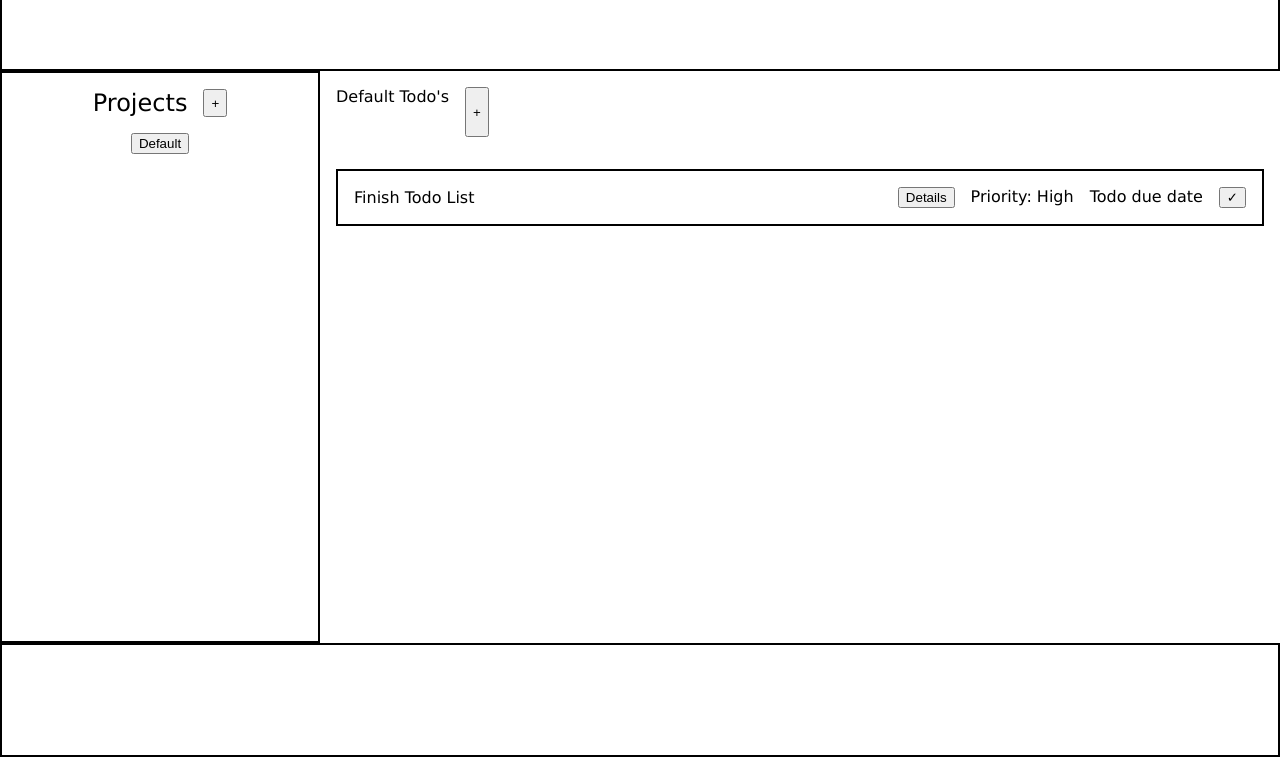
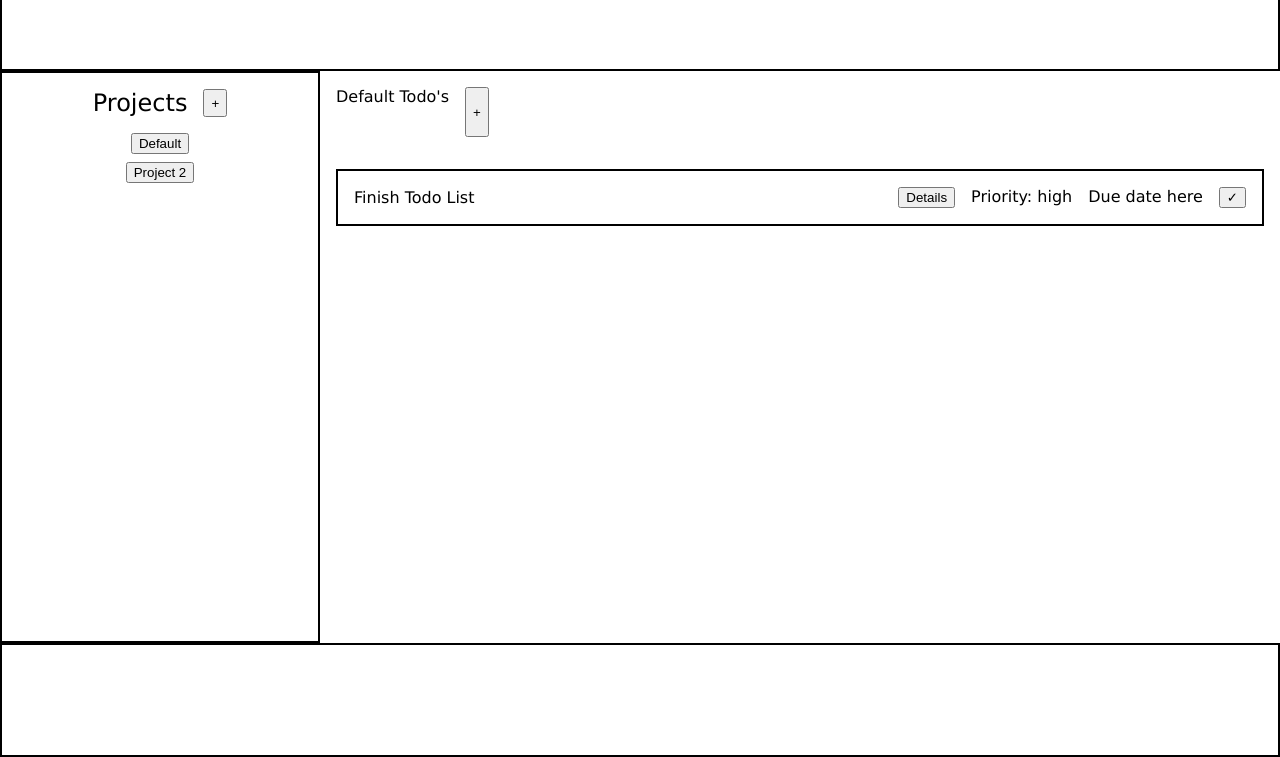
Before and after one commit to Alejandro2004programs/Task-Manager, a website built with webpack: page src/template.html in a window 1280 px wide. Both pictures are taken after a click on the button "Default". Shown: the part 43-800 px from the top of the page. Built offline with nearby package versions, Linux system fonts and the light colour scheme.

Commit message:
finished functionality for adding new projects, rendering projects, and rendering the existing todos for each project

```diff
--- a/src/dom.js
+++ b/src/dom.js
@@ -10,21 +10,40 @@
             projectButton.setAttribute("class", ".projectButton");
             projectButton.setAttribute("data-id", projectsArray[i].dataId);
             projectsContainer.appendChild(projectButton);
+            projectButton.addEventListener("click", () => {
+                this.renderTodos(projectsArray[i]);
+            });
         }
     },
     renderTodos(project) {
         const todoContainer = document.querySelector(".todoListContainer");
         todoContainer.replaceChildren();
-
-        for(let i = 0; i <= project.TodoList; i++) {
+        for(let i = 0; i <= project.todoList.length - 1; i++) {
+            const currentTodo = project.todoList[i];
             const todoDiv = document.createElement("div");
             const todoLeft = document.createElement("div");
             const todoRight = document.createElement("div");
             todoLeft.setAttribute("class", "todoLeft");
             todoRight.setAttribute("class", "todoRight");
+            todoDiv.setAttribute("class", "todo");
+            const todoTitle = document.createElement("p");
+            const todoDetails = document.createElement("button");
+            const todoPriority = document.createElement("p");
+            const todoDueDate = document.createElement("p");
+            const todoRemove = document.createElement("button");
+            todoTitle.textContent = currentTodo.title;
+            todoDetails.textContent = "Details";
+            todoPriority.textContent = currentTodo.priority;
+            todoDueDate.textContent = currentTodo.dueDate;
+            todoRemove.textContent = "✓";
+            todoLeft.appendChild(todoTitle);
+            todoRight.appendChild(todoDetails);
+            todoRight.appendChild(todoPriority);
+            todoRight.appendChild(todoDueDate);
+            todoRight.appendChild(todoRemove);
             todoDiv.appendChild(todoLeft);
             todoDiv.appendChild(todoRight);
-
+            todoContainer.appendChild(todoDiv);
         }
     }
 };
@@ -54,4 +73,5 @@
 }
 
 
+
 export {DOM, setUpProjectDialog};
--- a/src/index.js
+++ b/src/index.js
@@ -4,9 +4,13 @@
 import {DOM, setUpProjectDialog} from "./dom.js";
 
 setUpProjectDialog();
-
 createProject("Default");
 createTodo(projectsArray[0], "Finish Todo List", "Description goes here", "Due date here", "Priority: high");
+createProject("Project 2");
+createTodo(projectsArray[1], "Keep working on the todo list", "desc.", "due date here", "Priority: medium");
+createTodo(projectsArray[1], "Just testing multiple todos", "desc.", "due date here", "Priority: low");
+DOM.renderProjects();
+
 
 window.debug = {
   projectsArray,
--- a/src/styles.css
+++ b/src/styles.css
@@ -108,6 +108,9 @@
 /* Todo Container */
 
 .todoListContainer {
+    display: flex;
+    flex-direction: column;
+    gap: 16px;
     padding: 16px;
 }
 
```
